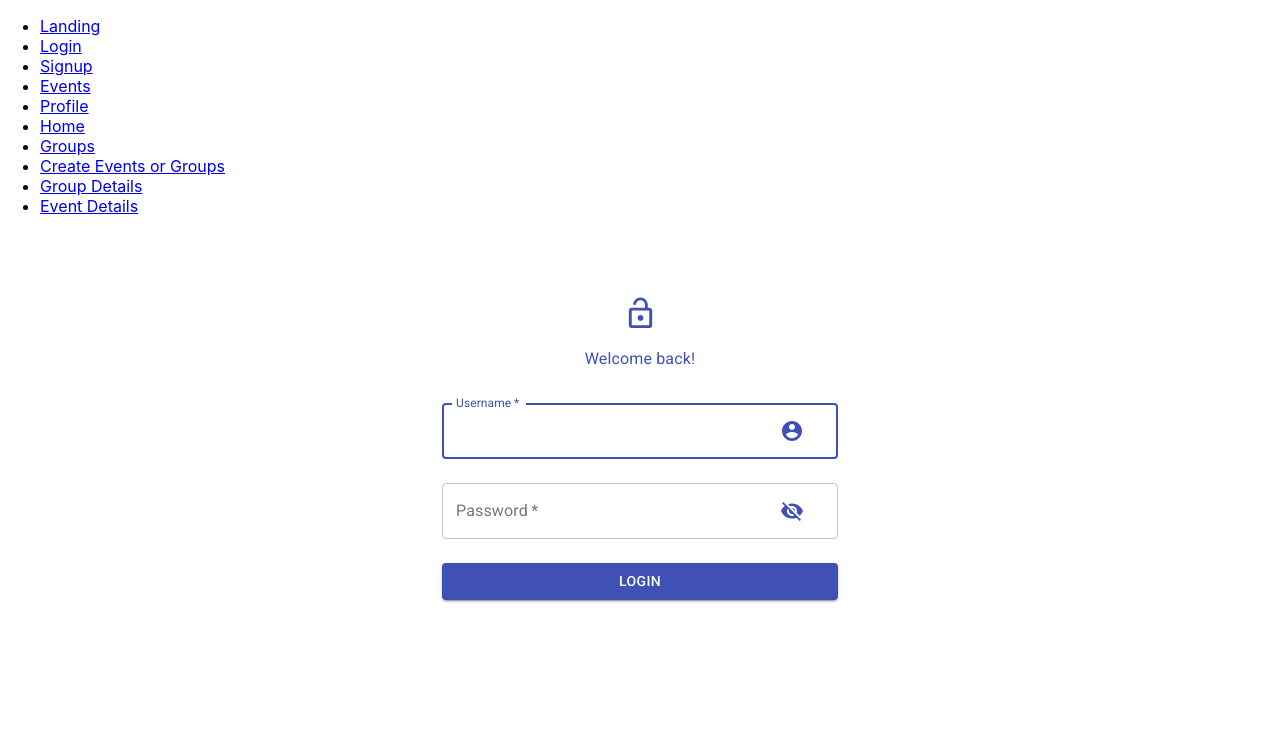
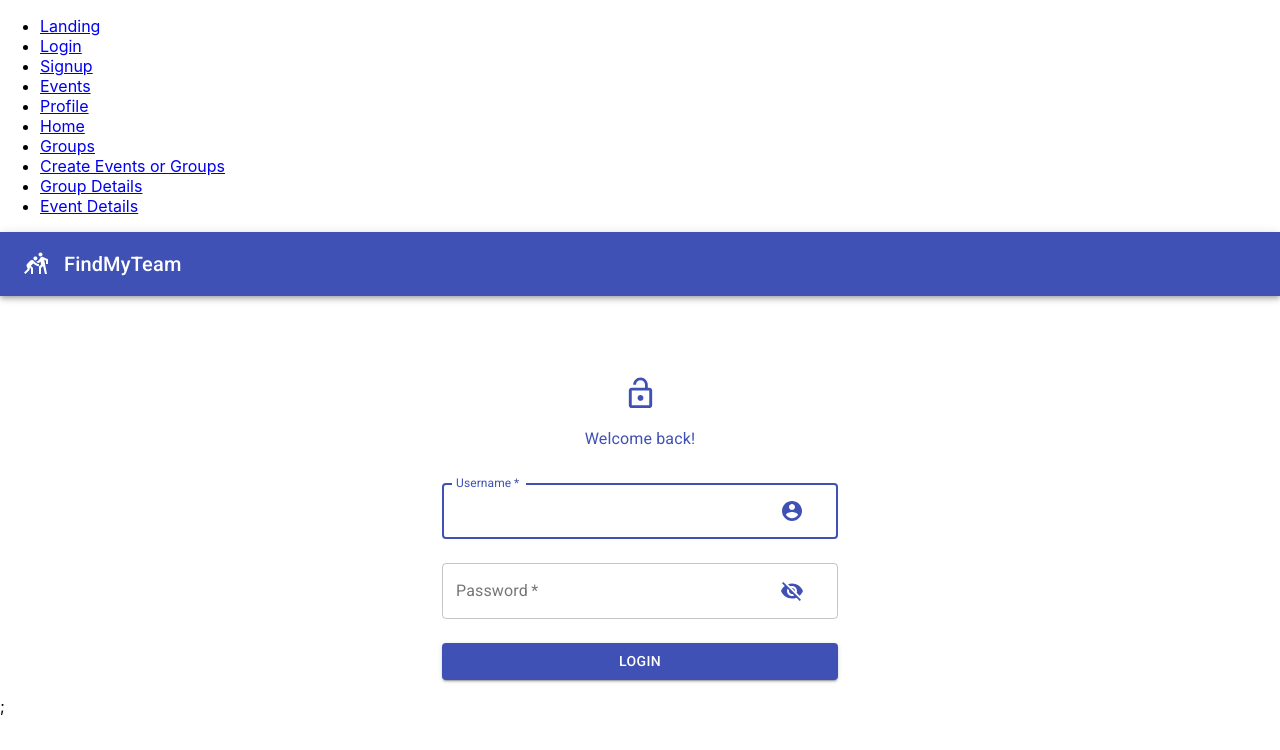
Before and after one commit to philjng/find-my-team, a React (Create React App) app: page /login in a window 1280 px wide. Shown: the top 750 px of the page. Built offline with nearby package versions, Linux system fonts and the light colour scheme.

Commit message:
Restructed login component files and added LoginBar to display logo and app name

```diff
--- a/src/components/App.js
+++ b/src/components/App.js
@@ -7,7 +7,7 @@ import Events from './Events.js';
 import GroupDetails from './GroupDetails.js';
 import Groups from './Groups.js';
 import Landing from './Landing.js';
-import Login from './Login.js';
+import LoginPage from './Login/LoginPage.js';
 import Profile from './Profile.js';
 import Signup from './Signup.js';
 import Home from './Home.js';
@@ -55,7 +55,7 @@ function App() {
         </nav>
         <Switch>
           <Route path = "/login">
-            <Login/>
+            <LoginPage />
           </Route>
           <Route path = "/signup">
             <Signup/>
--- /dev/null
+++ b/src/components/Login/LoginBar.js
@@ -0,0 +1,25 @@
+import { AppBar, Toolbar, Typography } from "@material-ui/core";
+import { SportsKabaddi } from "@material-ui/icons";
+import { makeStyles } from "@material-ui/core/styles";
+
+const useStyles = makeStyles((theme) => ({
+  margin: {
+    margin: theme.spacing(0, 2),
+  },
+}));
+
+function LoginBar() {
+  const classes = useStyles();
+
+  return (
+    <AppBar position="relative">
+      <Toolbar>
+        <SportsKabaddi />
+        <Typography className={classes.margin} variant="h6">
+          FindMyTeam
+        </Typography>
+      </Toolbar>
+    </AppBar>
+  );
+}
+export default LoginBar;
--- a/src/components/Login.js
+++ b/src/components/Login/LoginForm.js
@@ -28,7 +28,7 @@ const useStyles = makeStyles((theme) => ({
   },
 }));
 
-function Login() {
+function LoginForm() {
   const [username, setUsername] = useState("");
   const [password, setPassword] = useState("");
   const [showPassword, setShowPassword] = useState(false);
@@ -123,4 +123,4 @@ function Login() {
     </Container>
   );
 }
-export default Login;
+export default LoginForm;
--- /dev/null
+++ b/src/components/Login/LoginPage.js
@@ -0,0 +1,12 @@
+import LoginBar from "./LoginBar"
+import LoginForm from "./LoginForm";
+
+function LoginPage() {
+  return (
+    <>
+      <LoginBar />
+      <LoginForm />;
+    </>
+  );
+}
+export default LoginPage;
```
